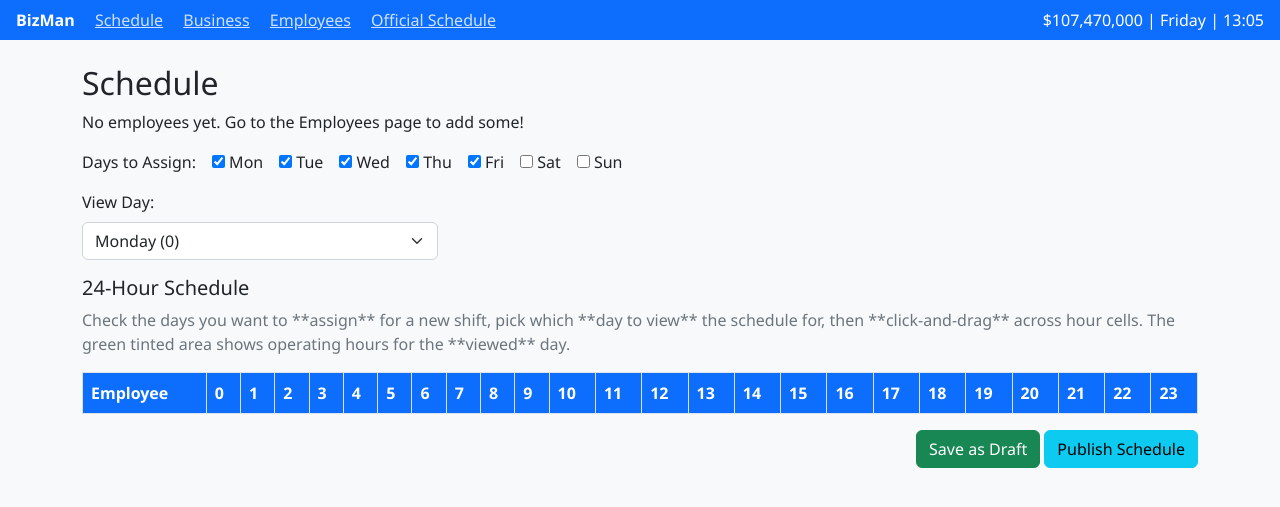
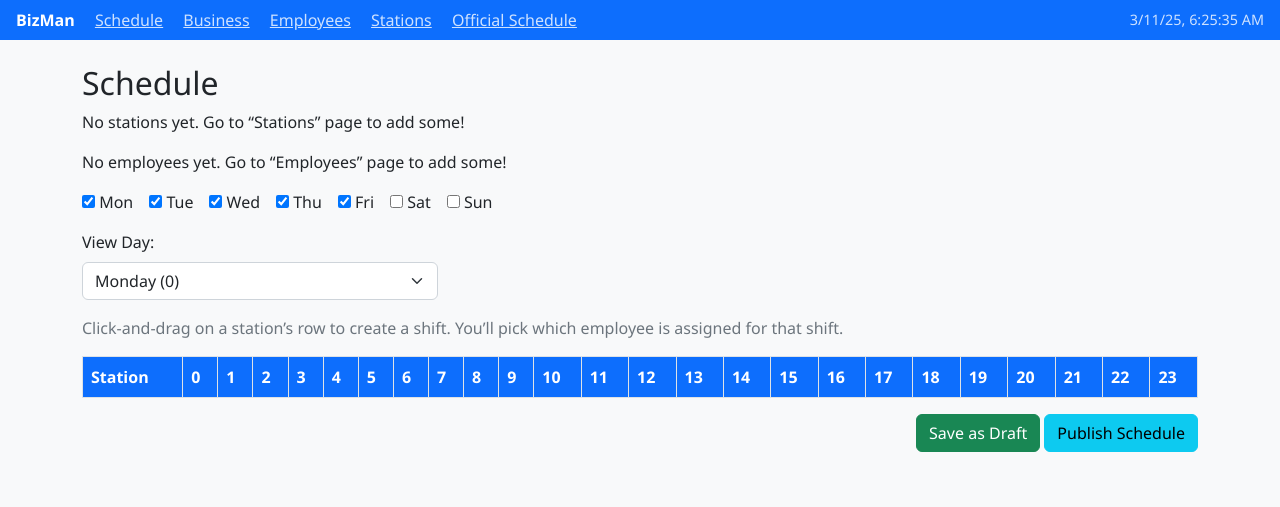
Before and after one commit to hansdevs/EmployeeScheduler, a Flask app: page /schedule in a window 1280 px wide. Shown: the top 507 px of the page. Run offline with Flask 3, Linux system fonts and the light colour scheme; lists and menus that the app fills with data are empty.

Commit message:
Updated EmployeeScheduler files

```diff
--- a/EmployeeScheduler_Design/scheduler_app/templates/base.html
+++ b/EmployeeScheduler_Design/scheduler_app/templates/base.html
@@ -10,23 +10,25 @@
     href="https://cdn.jsdelivr.net/npm/bootstrap@5.2.3/dist/css/bootstrap.min.css"
   />
 
-  <!-- Custom schedule.css for color classes, etc. -->
+  <!-- schedule.css for color classes, etc. -->
   <link rel="stylesheet" href="{{ url_for('static', filename='schedule.css') }}">
 </head>
 <body style="background-color:#f8f9fa; font-family:'Segoe UI', Tahoma, sans-serif;">
   <!-- TOP NAV BAR -->
   <div style="background-color:#0d6efd; color:#fff; padding: 0.5rem 1rem; display:flex; justify-content:space-between; align-items:center;">
+    <!-- LEFT SIDE: Brand + Nav Links -->
     <div>
       <strong>BizMan</strong>
-      <!-- inside the nav in base.html -->
-<a href="{{ url_for('schedule_page') }}" style="color:#ffffffcc; margin-left:1rem;">Schedule</a>
-<a href="{{ url_for('business_page') }}" style="color:#ffffffcc; margin-left:1rem;">Business</a>
-<a href="{{ url_for('employees_page') }}" style="color:#ffffffcc; margin-left:1rem;">Employees</a>
-<a href="{{ url_for('official_schedule') }}" style="color:#ffffffcc; margin-left:1rem;">Official Schedule</a>
+      <a href="{{ url_for('schedule_page') }}" style="color:#ffffffcc; margin-left:1rem;">Schedule</a>
+      <a href="{{ url_for('business_page') }}" style="color:#ffffffcc; margin-left:1rem;">Business</a>
+      <a href="{{ url_for('employees_page') }}" style="color:#ffffffcc; margin-left:1rem;">Employees</a>
+      <a href="{{ url_for('stations_page') }}" style="color:#ffffffcc; margin-left:1rem;">Stations</a>
+      <a href="{{ url_for('official_schedule') }}" style="color:#ffffffcc; margin-left:1rem;">Official&nbsp;Schedule</a>
+    </div>
 
-    </div>
-    <div>
-      $107,470,000 | Friday | 13:05
+    <!-- RIGHT SIDE: Show local system time (optional) -->
+    <div id="localTime" style="font-size:0.9rem; color:#ffffffcc;">
+      <!-- We'll fill this with JavaScript -->
     </div>
   </div>
 
@@ -36,5 +38,20 @@
 
   <!-- Bootstrap JS -->
   <script src="https://cdn.jsdelivr.net/npm/bootstrap@5.2.3/dist/js/bootstrap.bundle.min.js"></script>
+
+  <!-- Optional JS snippet to show system time, updated every second -->
+  <script>
+    function updateLocalTime(){
+      const now = new Date();
+      // e.g. "Fri, 10 Mar 2025 13:25:44"
+      const timeString = now.toLocaleString([], {
+        dateStyle: 'short',
+        timeStyle: 'medium'
+      });
+      document.getElementById('localTime').textContent = timeString;
+    }
+    setInterval(updateLocalTime, 1000);
+    updateLocalTime(); // initial call
+  </script>
 </body>
 </html>
--- a/EmployeeScheduler_Design/scheduler_app/templates/schedule.html
+++ b/EmployeeScheduler_Design/scheduler_app/templates/schedule.html
@@ -2,46 +2,46 @@
 {% block content %}
 <h2>Schedule</h2>
 
-<!-- If we have a “saved_flag” or “schedule_published” we show a small success message -->
+<!-- Show “saved” or “published” messages -->
 {% if saved_flag == "1" %}
-<div class="alert alert-success">
-  Schedule saved as draft!
-</div>
+<div class="alert alert-success">Schedule saved as draft!</div>
 {% elif saved_flag == "published" %}
-<div class="alert alert-info">
-  Schedule has been published!
-</div>
+<div class="alert alert-info">Schedule has been published!</div>
 {% endif %}
 
-<!-- Existing Employees -->
+<!-- We list stations instead of employees on the left. -->
+{% if stations %}
+<div class="mb-3">
+  <h5>Stations:</h5>
+  <ul>
+    {% for st in stations %}
+    <li>{{ st.name }} ({{ st.type }})</li>
+    {% endfor %}
+  </ul>
+  <p class="text-muted">Each station is a row in the table below. Drag to assign an employee & time.</p>
+</div>
+{% else %}
+<p>No stations yet. Go to “Stations” page to add some!</p>
+{% endif %}
+
+<!-- We also show a quick employee list, so user knows who is available -->
 {% if employees %}
-<div class="mb-4">
-  <h5>Existing Employees</h5>
-  <ul class="list-group">
-    {% for emp in employees if emp.color is defined %}
-    <li class="list-group-item d-flex justify-content-between align-items-center">
-      <div>
-        <strong>{{ emp.name }}</strong>
-        {% if emp.type %}- <small>{{ emp.type }}</small>{% endif %}
-        <span class="ms-2 badge bg-secondary">{{ emp.color }}</span>
-      </div>
-      <!-- separate form for removing an employee -->
-      <form method="POST" style="margin:0;">
-        <input type="hidden" name="action" value="remove_employee">
-        <input type="hidden" name="remove_id" value="{{ emp.id }}">
-        <button class="btn btn-danger btn-sm">Remove</button>
-      </form>
-    </li>
+<div class="mb-3">
+  <h5>Available Employees:</h5>
+  <ul>
+    {% for emp in employees %}
+    <li><span class="{{ emp.color }}" style="padding:4px; border-radius:4px; color:#fff;">
+      {{ emp.name }} ({{ emp.type or 'N/A' }})
+    </span></li>
     {% endfor %}
   </ul>
 </div>
 {% else %}
-<p>No employees yet. Go to the Employees page to add some!</p>
+<p>No employees yet. Go to “Employees” page to add some!</p>
 {% endif %}
 
-<!-- SHIFT CREATION DAY CHECKBOXES -->
+<!-- SHIFT CREATION DAY CHECKBOXES (like before) -->
 <div class="mb-3" id="dayToggles" style="display:flex; gap:1rem; align-items:center;">
-  <span>Days to Assign:</span>
   <label><input type="checkbox" value="0" checked> Mon</label>
   <label><input type="checkbox" value="1" checked> Tue</label>
   <label><input type="checkbox" value="2" checked> Wed</label>
@@ -67,35 +67,34 @@
   </div>
 </div>
 
-<h5>24-Hour Schedule</h5>
 <p class="text-muted">
-  Check the days you want to **assign** for a new shift, pick which **day to view** the schedule for,
-  then **click‐and‐drag** across hour cells.
-  The green tinted area shows operating hours for the **viewed** day.
+  Click-and-drag on a station’s row to create a shift. You’ll pick which employee is assigned for that shift.
 </p>
 
-<!-- separate form for saving schedule -->
+<!-- SCHEDULE TABLE: a row for each station -->
 <form method="POST" action="{{ url_for('save_schedule') }}" id="scheduleSaveForm">
   <input type="hidden" name="new_shifts" id="new_shifts">
   <input type="hidden" name="publish_action" id="publish_action" value="draft">
 
-  <table class="table table-bordered" id="scheduleTable" style="overflow:hidden;">
+  <table class="table table-bordered" id="scheduleTable">
     <thead>
       <tr style="background-color:#0d6efd; color:#fff;">
-        <th>Employee</th>
+        <th>Station</th>
         {% for hour in range(24) %}
           <th>{{ hour }}</th>
         {% endfor %}
       </tr>
     </thead>
     <tbody>
-      {% for emp in employees if emp.color is defined %}
-      <tr data-emp-id="{{ emp.id }}" data-emp-color="{{ emp.color }}">
-        <td style="width:120px; font-weight:600;">{{ emp.name }}</td>
+      {% for st in stations %}
+      <tr data-station-id="{{ st.id }}">
+        <td style="width:140px; font-weight:600;">{{ st.name }}</td>
         {% for hour in range(24) %}
         <td class="sched-cell" data-hour="{{ hour }}" style="width:40px; height:60px; position:relative;">
-          <div class="cell-overlay" style="position:absolute; top:0; left:0; width:100%; height:100%; cursor:crosshair;"></div>
-          <div class="op-hours-highlight" style="position:absolute; top:0; left:0; width:100%; height:100%; pointer-events:none;"></div>
+          <div class="cell-overlay"
+               style="position:absolute; top:0; left:0; width:100%; height:100%; cursor:crosshair;"></div>
+          <div class="op-hours-highlight"
+               style="position:absolute; top:0; left:0; width:100%; height:100%; pointer-events:none;"></div>
         </td>
         {% endfor %}
       </tr>
@@ -109,38 +108,41 @@
   </div>
 </form>
 
-<!-- jQuery + JS -->
 <script src="https://code.jquery.com/jquery-3.6.0.min.js"></script>
 <script>
-  let selectedShifts = JSON.parse('{{ schedule|tojson|safe }}') || [];
+  /*
+    SHIFT structure: { station_id, employee_id, start, end, day }
+    We ask the user which employee to assign after they drag.
+  */
+  let selectedShifts = JSON.parse('{{ schedule|tojson|safe }}' || '[]');
   let businessInfo   = JSON.parse(`{{ business|tojson|safe }}`);
 
   let isMouseDown = false;
   let startCell = null;
   let endCell   = null;
-  let startRow  = null;
+  let startStationId = null;
   let tempShift = null;
 
   $(document).ready(function(){
     redrawShifts();
     highlightBusinessHours();
 
-    // If user changes "View Day", re-draw
     $('#viewDaySelect').on('change', function(){
       redrawShifts();
       highlightBusinessHours();
     });
 
-    // SHIFT DRAG
+    // DRAG
     $('.cell-overlay').on('mousedown', function(e){
       e.preventDefault();
       isMouseDown = true;
       startCell = $(this).closest('.sched-cell');
       endCell   = startCell;
-      startRow  = $(this).closest('tr');
+      startStationId = $(this).closest('tr').data('station-id');
       let minHour = startCell.data('hour');
       tempShift = {
-        employee_id: startRow.data('emp-id'),
+        station_id: startStationId,
+        employee_id: null, // we’ll pick after dragging
         start: minHour,
         end:   minHour+1,
         days:  getCheckedDays()
@@ -150,8 +152,8 @@
 
     $('.cell-overlay').on('mouseover', function(){
       if(isMouseDown && tempShift){
-        let row = $(this).closest('tr');
-        if(row[0] === startRow[0]){
+        let stId = $(this).closest('tr').data('station-id');
+        if(stId === startStationId){
           endCell = $(this).closest('.sched-cell');
           let minH = Math.min(startCell.data('hour'), endCell.data('hour'));
           let maxH = Math.max(startCell.data('hour'), endCell.data('hour')) + 1;
@@ -163,27 +165,60 @@
     });
 
     $(document).on('mouseup', function(e){
-      if(isMouseDown){
+      if(!isMouseDown) return;
       isMouseDown = false;
       if(tempShift){
-          // finalize => remove old shift for each day & add new
+        // Prompt user: which employee is assigned?
+        let empNameOrId = prompt("Which employee? (Enter EXACT name or ID.)", "");
+        if(!empNameOrId){
+          // cancel
+          tempShift = null;
+          redrawShifts();
+          return;
+        }
+        // In real life, we might show a dropdown. For now, let's find an employee by ID or name
+        let matchedEmployee = findEmployee(empNameOrId);
+        if(!matchedEmployee){
+          alert("No matching employee found!");
+          tempShift = null;
+          redrawShifts();
+          return;
+        }
+        tempShift.employee_id = matchedEmployee.id;
+
+        // finalize => remove old shift for those days + station + employee
+        // Actually, you might want to allow multiple employees on same station if that’s valid
         tempShift.days.forEach(d => {
+          // remove old shift for this station+day if you only allow one shift per station
+          // or if you only want to remove old shift for that same employee. Up to your logic
           selectedShifts = selectedShifts.filter(s =>
-              !(s.employee_id === tempShift.employee_id && s.day === d)
+            !(s.station_id===tempShift.station_id && s.employee_id===tempShift.employee_id && s.day===d)
           );
           selectedShifts.push({
+            station_id: tempShift.station_id,
             employee_id: tempShift.employee_id,
             start: tempShift.start,
             end:   tempShift.end,
             day:   d
           });
         });
+
         tempShift = null;
         redrawShifts();
       }
-      }
     });
   });
+
+  function findEmployee(empNameOrId){
+    let eId = parseInt(empNameOrId);
+    if(!isNaN(eId)){
+      // search by ID
+      return {{ employees|tojson|safe }}.find(e => e.id === eId);
+    } else {
+      // search by name
+      return {{ employees|tojson|safe }}.find(e => e.name.toLowerCase()===empNameOrId.toLowerCase());
+    }
+  }
 
   function getCheckedDays(){
     let days = [];
@@ -197,12 +232,16 @@
   }
 
   function redrawShifts(){
+    // remove old bars
     $('.shift-bar').remove();
-    selectedShifts.forEach(s => drawBar(s, false));
+    // draw final shifts
+    selectedShifts.forEach(s => drawBar(s,false));
+    // draw temp shift
     if(tempShift){
       tempShift.days.forEach(d => {
-        if(d === getViewDay()){
+        if(d===getViewDay()){
           drawBar({
+            station_id: tempShift.station_id,
             employee_id: tempShift.employee_id,
             start: tempShift.start,
             end:   tempShift.end,
@@ -215,14 +254,14 @@
 
   function drawBar(shift,isTemp){
     let viewDay = getViewDay();
-    if(shift.day !== viewDay) return;
-    let row = $('tr[data-emp-id="'+ shift.employee_id +'"]');
+    if(shift.day!==viewDay) return;
+    // find station row
+    let row = $('tr[data-station-id="'+ shift.station_id+'"]');
     if(!row.length) return;
-    let colorClass = row.data('emp-color') || 'block-blue';
 
     let cells = row.find('.sched-cell');
     let scell = cells.eq(shift.start);
-    let ecell = cells.eq(shift.end -1);
+    let ecell = cells.eq(shift.end-1);
     if(!scell.length || !ecell.length) return;
 
     let srect = scell[0].getBoundingClientRect();
@@ -231,25 +270,21 @@
 
     let leftOffset = srect.left - rrect.left;
     let barWidth   = (erect.right - rrect.left) - leftOffset;
+    let startStr   = pad(shift.start)+":00";
+    let endStr     = pad(shift.end)+":00";
 
-    let startStr = pad(shift.start)+":00";
-    let endStr   = pad(shift.end)+":00";
-    let label    = `${startStr} - ${endStr} (Day ${shift.day})`;
+    let assignedEmp = {{ employees|tojson|safe }}.find(e => e.id===shift.employee_id);
+    let colorClass  = assignedEmp ? assignedEmp.color : "block-blue";
+    let label       = assignedEmp ? assignedEmp.name : "Unassigned";
+    label += ` ${startStr} - ${endStr} (Day ${shift.day})`;
 
     let bar = $(`
       <div class="shift-bar ${colorClass}"
            style="
-             position:absolute;
-             top:8px;
-             left:${leftOffset}px;
-             width:${barWidth}px;
-             height:44px;
-             border-radius:4px;
-             color:#fff;
-             display:flex;
-             align-items:center;
-             justify-content:center;
-             box-shadow:0 2px 4px rgba(0,0,0,0.15);
+             position:absolute; top:8px; left:${leftOffset}px;
+             width:${barWidth}px; height:44px; border-radius:4px;
+             color:#fff; display:flex; align-items:center;
+             justify-content:center; box-shadow:0 2px 4px rgba(0,0,0,0.15);
              cursor:pointer;">
         ${label}
       </div>
@@ -258,7 +293,6 @@
     cells.first().css('position','relative').append(bar);
   }
 
-  // highlight from open..close for the day in a green tint
   function highlightBusinessHours(){
     let d = getViewDay();
     let openH = businessInfo.hours[d].open;
@@ -266,28 +300,24 @@
     $('.sched-cell').each(function(){
       let h = $(this).data('hour');
       let hiDiv = $(this).find('.op-hours-highlight');
-      if(h >= openH && h < closeH){
+      if(h>=openH && h<closeH){
         hiDiv.css('background-color','rgba(48, 209, 88, 0.2)');
       } else {
         hiDiv.css('background-color','transparent');
       }
     });
   }
-
   function pad(n){ return (n<10?'0'+n:n); }
 
-  // Save as Draft
+  // Save logic
   function saveAsDraft(){
     $('#publish_action').val('draft');
     doSave();
   }
-
-  // Publish
   function publishSchedule(){
     $('#publish_action').val('publish');
     doSave();
   }
-
   function doSave(){
     $('#new_shifts').val(JSON.stringify(selectedShifts));
     $('#scheduleSaveForm').submit();
```
Also changed, not shown: EmployeeScheduler_Design/scheduler_app/myapp.py (+42 -40 lines), EmployeeScheduler_Design/scheduler_app/templates/official_schedule.html (+31 -11 lines), EmployeeScheduler_Design/scheduler_app/templates/stations.html (added, +41 -0 lines). Lines whose indentation alone changed are shown as unchanged.
